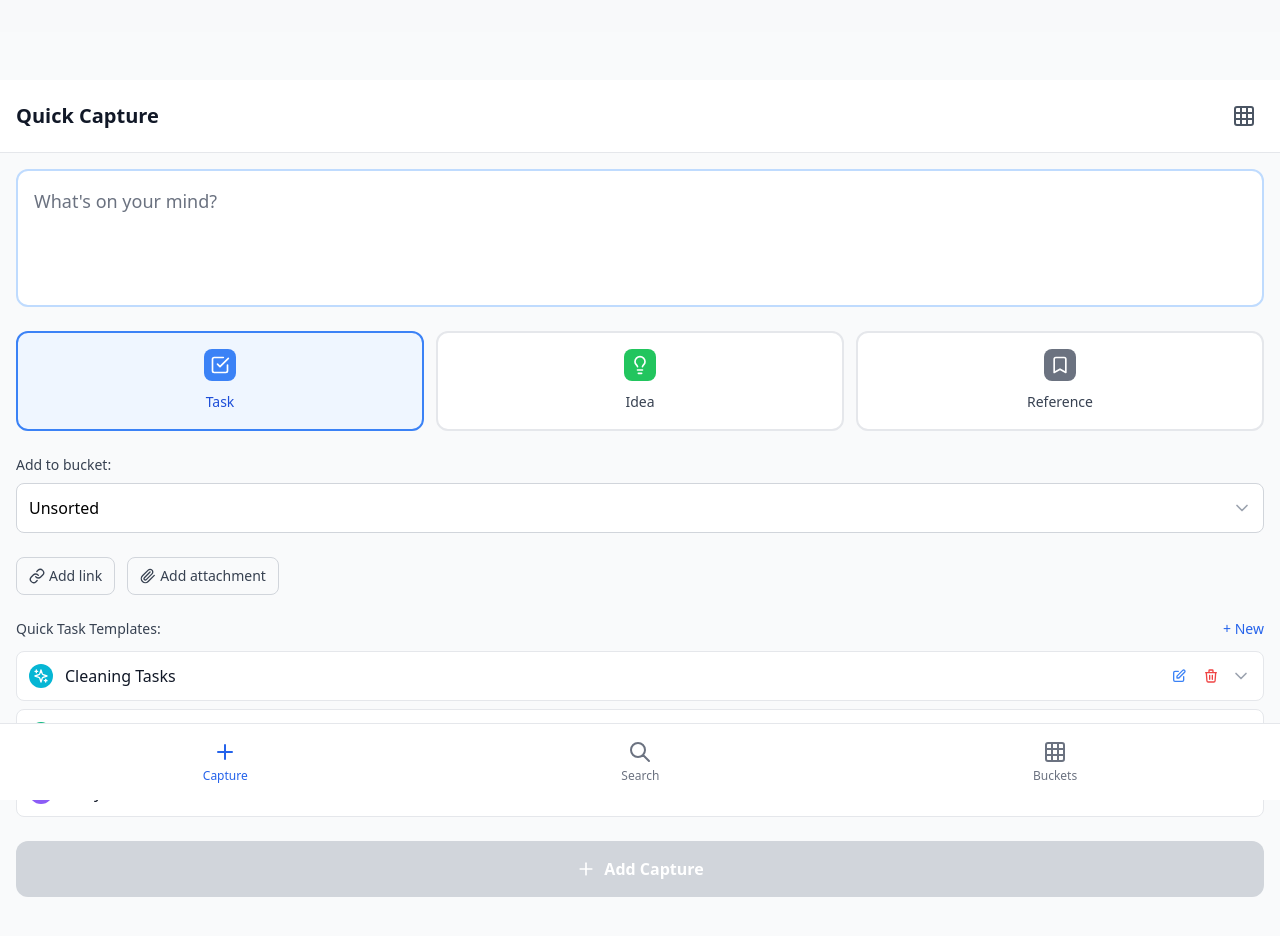
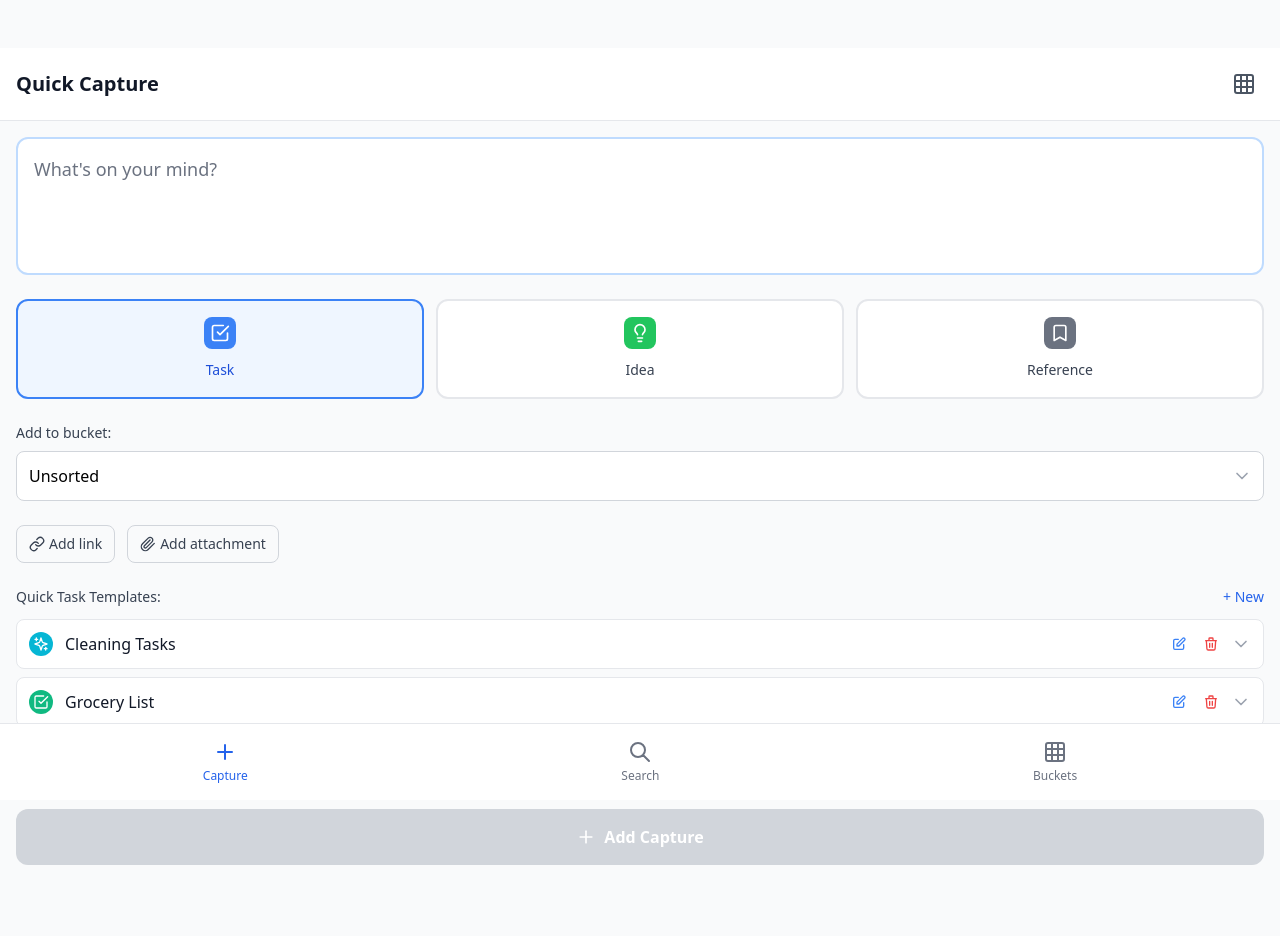
Before and after one commit to kmkohl117-gif/brainbucket-android, a React (Vite) app: page / in a window 1280 px wide. Shown: the top 936 px of the page. Built offline with nearby package versions, Linux system fonts and the light colour scheme.

Commit message:
Updated index.css

```diff
--- a/src/index.css
+++ b/src/index.css
@@ -21,7 +21,7 @@ html, body, #root {
 
 /* Use a fixed top pad to push below the status bar */
 body {
-  padding-top: 32px; /* adjust if header still touches the status bar */
+/* padding-top: 32px; */ /* disabled, safe-top now handles spacing */
   padding-bottom: max(var(--safe-bottom), 8px);
   background-color: #f8f9fa;
 }
```
